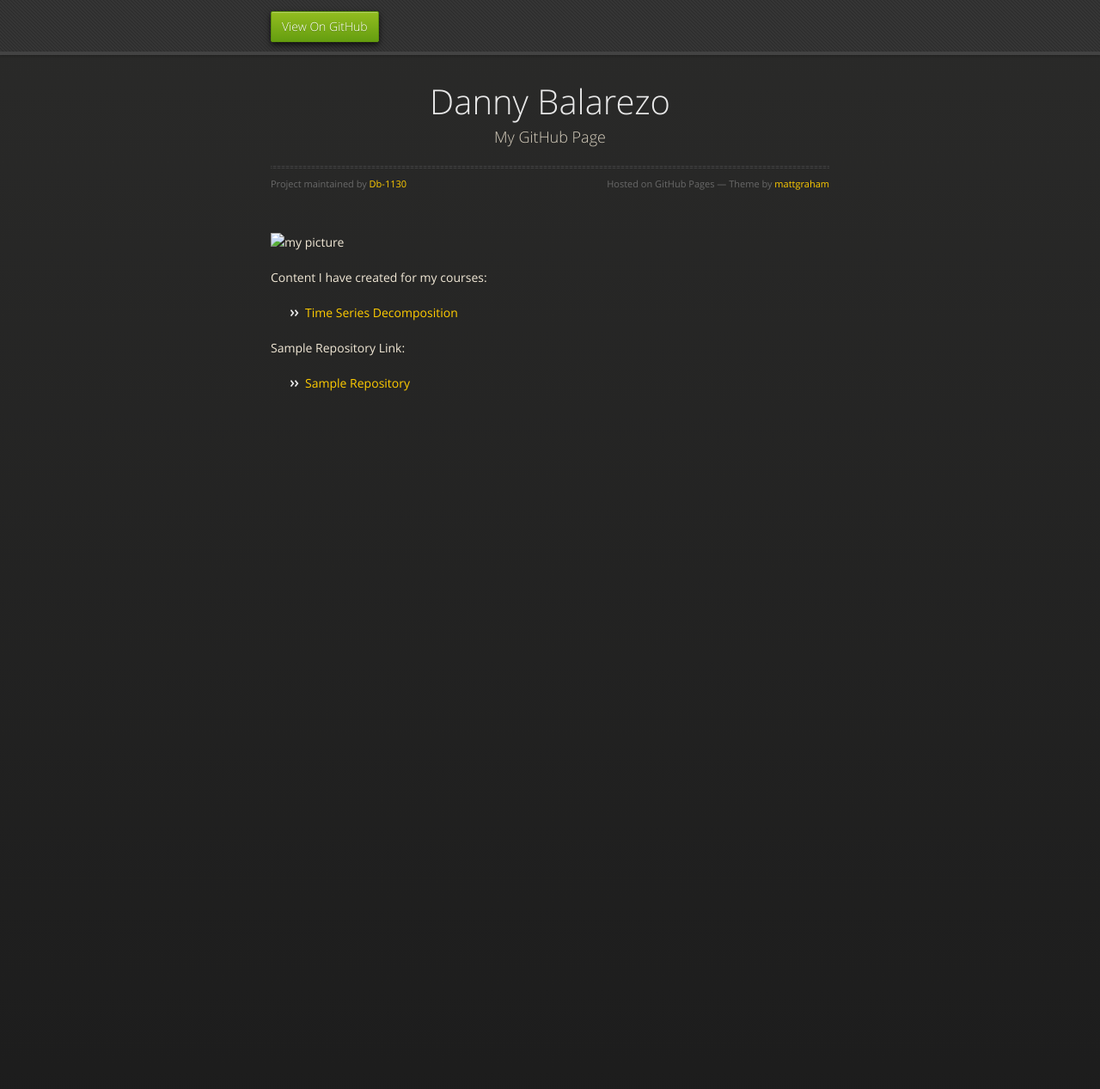
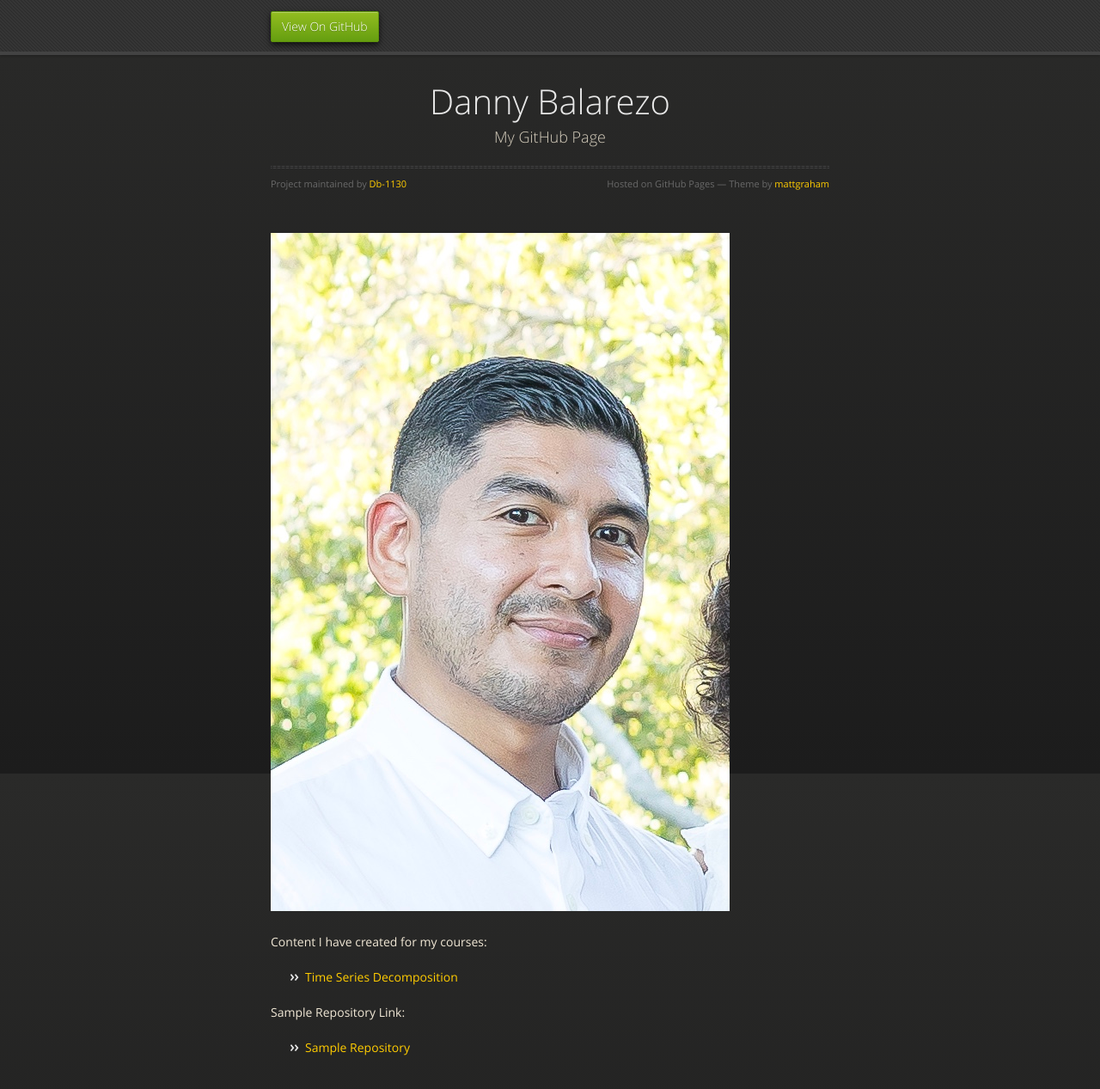
Before and after one commit to Db-1130/Db-1130.github.io, a Jekyll site: the page built from index.md, in a window 1280 px wide and 1339 px high. Shown: the top 1267 px of the window at 86% size. Built offline with Jekyll 4.4.1, drawn with Linux system fonts in a browser that asks for light colours; our own code applies the rules of GitHub Pages for plain Markdown files.

Commit message:
Update index.md

```diff
--- a/index.md
+++ b/index.md
@@ -2,7 +2,7 @@
 title: Danny Balarezo
 description: First Github webpage
 ---
-![my picture](/pics/)
+![my picture](/pics/B10A5081 1.jpg)
 
 Content I have created for my courses:
 - [Time Series Decomposition](/timeseries/index.md)
```
